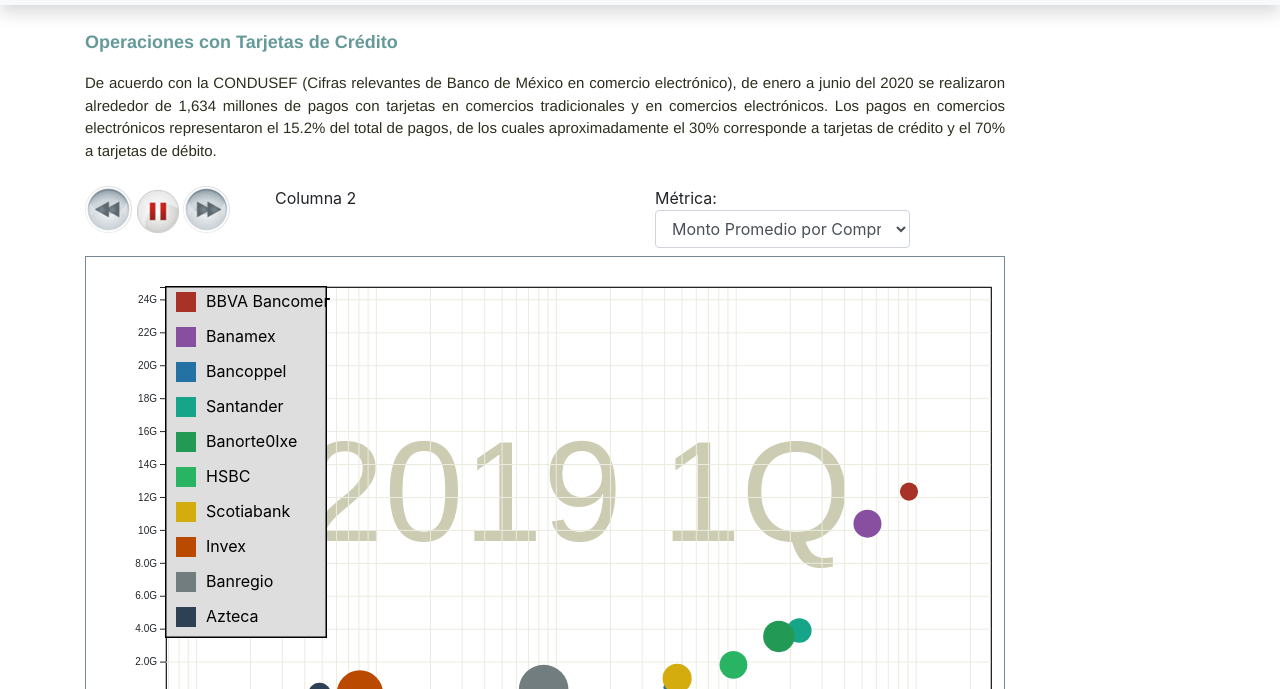
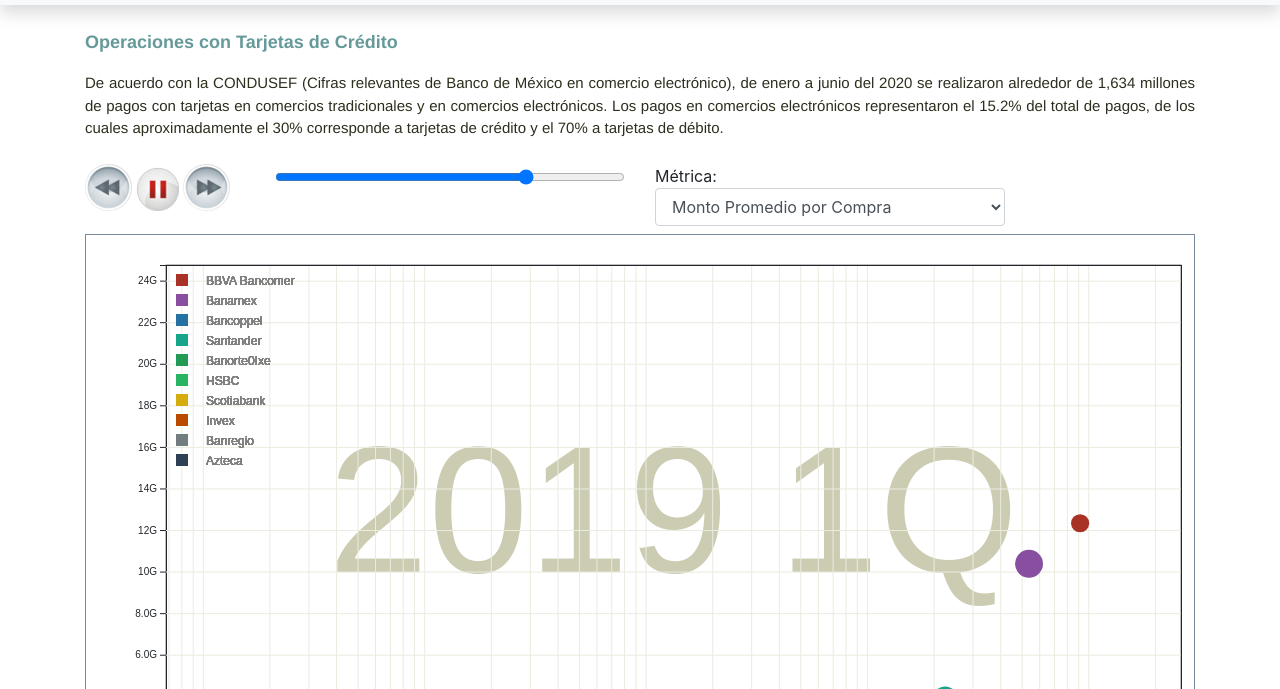
Before and after one commit to 5uRFi/herramientas-visualizacion, a plain HTML site: page GapMinderCdtCrds.html in a window 1280 px wide. Shown: the part 111-800 px from the top of the page. Drawn offline with nearby package versions, Linux system fonts and the light colour scheme.

Commit message:
Cambios gapminder - FINAL

```diff
--- a/GapMinderCdtCrds.html
+++ b/GapMinderCdtCrds.html
@@ -18,7 +18,7 @@
     <div class="container mt-4">
 
       <div class="row mb-2">
-        <div class="col-md-10">
+        <div class="col-md-12">
           <div id="description" class="description text-justify">
             <p class="subTitGM ">Operaciones con Tarjetas de Crédito</p>
             <p class="txtGM"> De acuerdo con la CONDUSEF (Cifras relevantes de Banco de México en comercio electrónico), de enero a
@@ -31,18 +31,24 @@
       </div>
 
       <div class="row mb-2">
+          <!-- Botones -->
           <div class="col-md-2">
             <input type="image" id="backTrim" alt="Previo" src="img/small_1x_rewind.png" onclick="atras()">
             <input type="image" id="pauseGraph" alt="Pausa" src="img/small_1x_pause.png">
             <input type="image" id="frwdTrim" alt="Siguiente" src="img/small_1x_fast_forward.png" onclick="adelante()">
           </div>
-          <div class="col-md-4">Columna 2</div>
-          <div class="col-md-3">Métrica:
+          <!-- Slider -->
+          <div class="col-md-4">
+            <input type ="range" id = "slider" min = "0" max = "100" value = "50" class="slider">
+            <br><span class="badge badge-success p-2" id="sliderV"></span>
+          </div>
+          <!-- Métrica -->
+          <div class="col-md-4">Métrica:
             <select id="metrica" class="form-control"></select>
           </div>
       </div>
         <div class="row mb-2">
-            <div class="col-md-10" align-items="center">
+            <div class="col-md-12" align-items="center">
               <div id="graf" class="vizprev"></div>
             </div>
         </div>
--- a/css/styles.css
+++ b/css/styles.css
@@ -60,3 +60,8 @@
     stroke: #ebebe0;
     stroke-width: 1px;
   }
+
+ .slider {
+    width: 100%;
+    vertical-align: middle;
+}
--- a/js/appGapMiderCrdCrd.js
+++ b/js/appGapMiderCrdCrd.js
@@ -62,6 +62,7 @@ var corriendo = true
 var interval
 var metricaSelectHtml = document.getElementById("metrica");
 botonPausa = d3.select('#pauseGraph')
+slider = d3.select('#slider')
 
 d3.csv('data/OverallCreditCards.csv').then ((data) => {
     data.forEach((d) => {
@@ -88,6 +89,10 @@ d3.csv('data/OverallCreditCards.csv').then ((data) => {
                         .attr('value', metricaList[i])
                         .text(metricaListDisplay[i])
     }
+    // -- Configuración del slider
+    slider.attr('min', 0)
+            .attr('max', trimestresRepo.length - 1)
+    slider.node.value = 0
     // -- Configuración de ejes
     xAxis = d3.axisBottom(x)
                 .ticks(10)
@@ -147,6 +152,7 @@ function frame () {
             r.range([5, 35])
             color.range(["#FFCC00","#FF9900","#FF6600","#990000","#996600","#999900","#99CC00","#33CC00","#336600","#330033"])
       }
+    slider.node().value = trimCnt
     render(data)
 }
 
@@ -176,28 +182,31 @@ function render (data) {
         .remove()
 }
 
-//agrega cuadro con descripción a etiquetas
+// -- Agrega cuadro con descripción a etiquetas
 function renderLabels(){
-    g.append('rect')
+    /* g.append('rect')
     .attr('x', 0)
     .attr('y', 0)
     .attr('width', 160)
     .attr('height', 350)
-    .attr('stroke', 'black')
-    .attr('fill', '#dedede')
+    .attr('stroke', '#808080')
+    .attr('fill', '#e6e6e6') */
 
     color.domain().forEach((d, i) => {
         g.append('rect')
         .attr('x', 10)
-        .attr('y', 5 + i*35)
-        .attr('width', 20)
-        .attr('height', 20)
+        .attr('y', 5 + (i*20)+ 4)
+        .attr('width', 12)
+        .attr('height', 12)
         .attr('fill', color(d))
 
         g.append('text')
         .attr('x', 40)
-        .attr('y', 20+ i*35)
-        .attr('fill', 'black')
+        .attr('y', 20+ i*20)
+        .attr('text-anchor', 'start')
+        .attr("font-family", "sans-serif")
+        .style("font-size", 12)
+        .attr('fill', 'grey')
         .text(d[0].toUpperCase() + d.slice(1))
     })
 }
@@ -225,19 +234,18 @@ botonPausa.on('click', () => {
     }
 })
 
-
 metricaSelect.on('change', () => {
     metrica = metricaSelect.node().value
     frame()
 })
 
-//Handling mouse hover functionality
+// -- Handling mouse hover functionality
 var mouseHoverOn = function() {
-    //change the opacity of background
+    // -- Change the opacity of background
     p.style("opacity",.2)
     var circle = d3.select(this);
 
-    //highlight the hovered circle by changing the opacity
+    // -- Highlight the hovered circle by changing the opacity
     circle.transition()
             .duration(10).style("opacity", 0.9)
     circle.append("title")
@@ -286,7 +294,7 @@ var mouseHoverOn = function() {
                                                             })
 }
 
-//Remove the opacity effect and make all circle visible
+// -- Remove the opacity effect and make all circle visible
 var mouseHoverOff = function() {
     p.style("opacity",0.9)
     var circle = d3.select(this);
@@ -296,3 +304,17 @@ var mouseHoverOff = function() {
                     })
     .remove()
 }
+
+slider.on('input', () => {
+    // d3.select('#sliderv').text(slider.node().value)
+    trimCnt = +slider.node().value
+    frame()
+})
+
+slider.on('mousedown', () => {
+    if (corriendo) interval.stop()
+  })
+
+  slider.on('mouseup', () => {
+    if (corriendo) interval = d3.interval(() => adelante(), 300)
+  })
```
